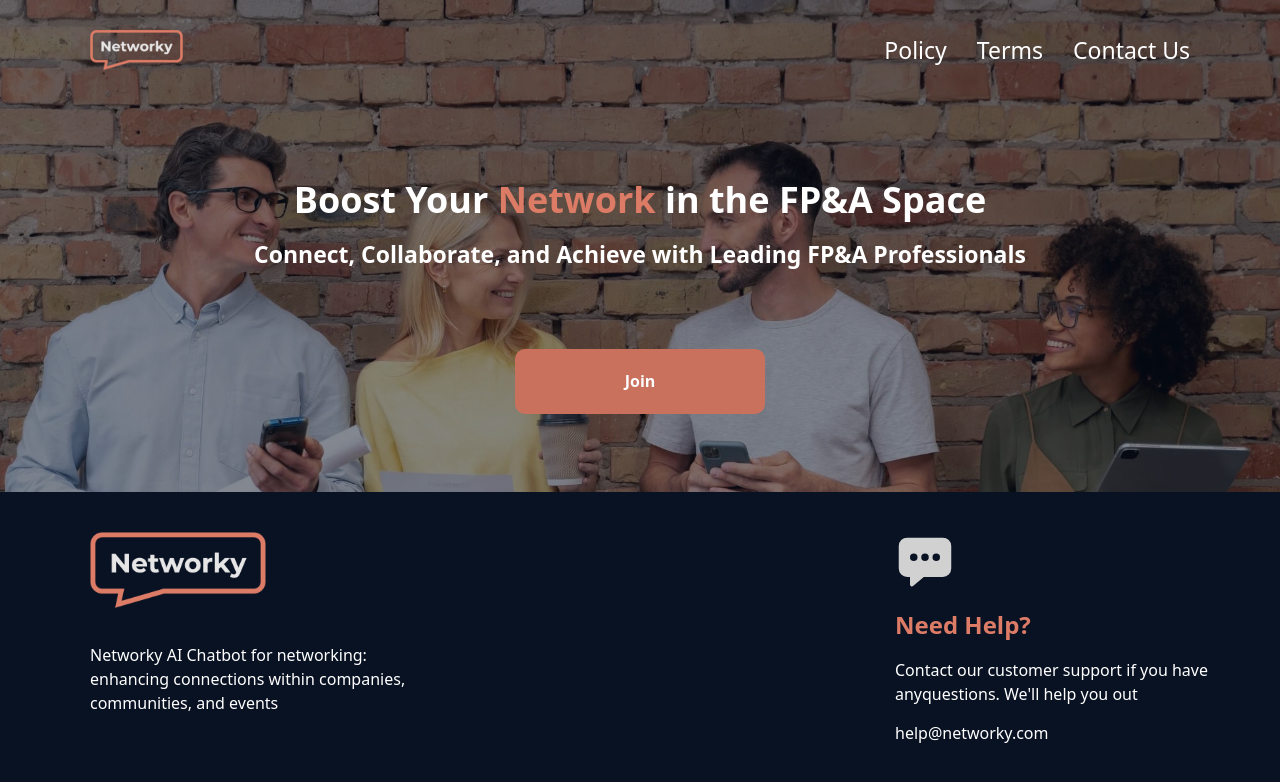
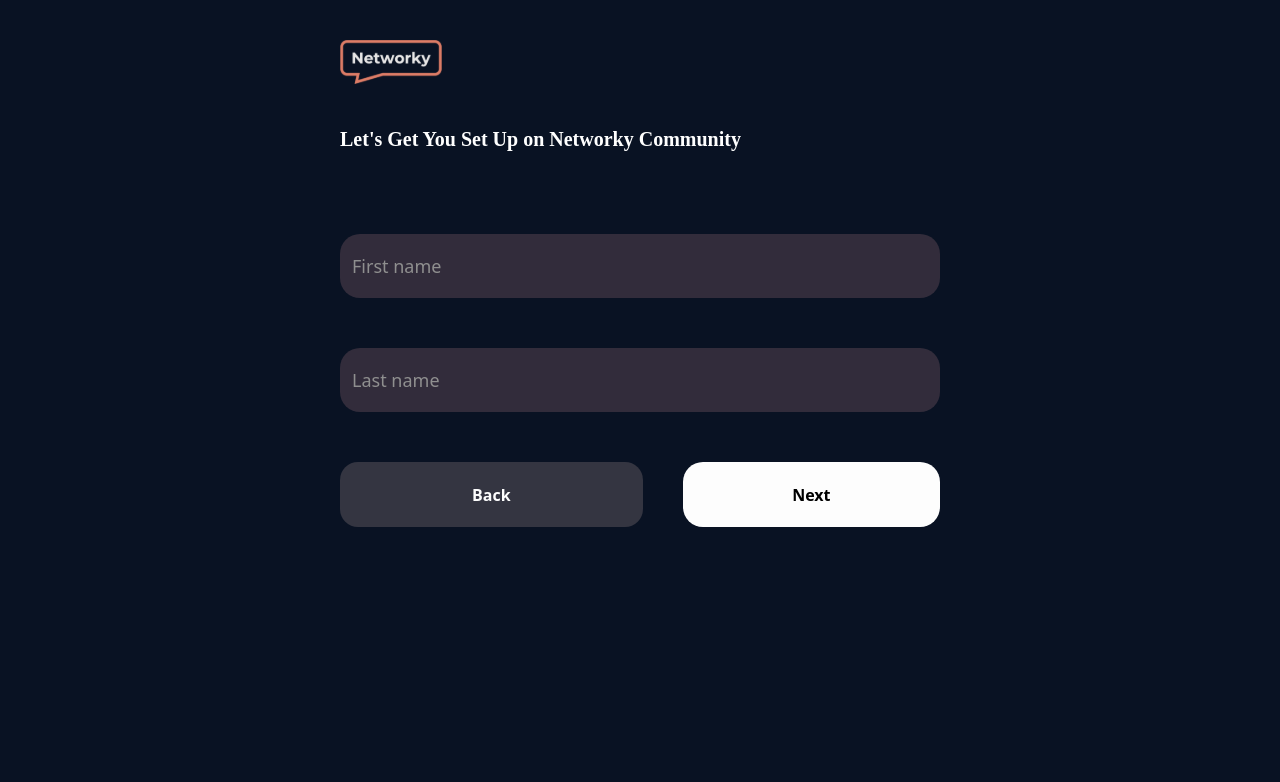
Before and after one commit to Ramilko37/quiz, a React (Create React App) app: page / in a window 1280 px wide. Shown: the top 782 px of the page. Built offline with nearby package versions, Linux system fonts and the light colour scheme.

Commit message:
stable static forms

```diff
--- a/package.json
+++ b/package.json
@@ -25,6 +25,7 @@
     "react-hook-form": "^7.51.3",
     "react-icons": "^5.0.1",
     "react-scripts": "5.0.1",
+    "react-select": "^5.8.0",
     "typescript": "^4.9.5",
     "web-vitals": "^2.1.4",
     "yup": "^1.4.0"
--- a/src/App.tsx
+++ b/src/App.tsx
@@ -21,13 +21,13 @@
 }
 
 function App() {
-  const [pageState, setPageState] = useState<PageState>(PageState.Welcome)
+  const [pageState, setPageState] = useState<PageState>(PageState.Forms)
   const [data, setData] = useState(quizData)
   const [authorised, setAuthorised] = useState<boolean>(false)
 
   useEffect(() => {
     if (authorised) {
-      setPageState(PageState.Quiz)
+      setPageState(PageState.Forms)
     }
   }, [authorised])
 
--- a/src/components/AuthForm/AuthForm.tsx
+++ b/src/components/AuthForm/AuthForm.tsx
@@ -67,7 +67,9 @@
           setIsEmailForm(true)
         }
       })
-      .catch(err => console.error(err))
+      .catch(err => {
+        console.error(err)
+      })
   }
 
   React.useEffect(() => {
@@ -133,6 +135,7 @@
           />
 
           <Button
+            disabled={false}
             variant={'primary'}
             children={'Next'}
             marginBottom={'24px'}
@@ -142,7 +145,9 @@
             color={'#000'}
             opacity={'1!important'}
             onClick={() => {
-              formik.handleSubmit()
+              // formik.handleSubmit()
+              console.log('here')
+              setAuthorised(true)
             }}
             // isDisabled={emptyField}
             h={'65px'}
--- a/src/data.ts
+++ b/src/data.ts
@@ -179,3 +179,61 @@
     buttons: [{ id: 11, text: 'Opt-in email', disabled: 0 }],
   },
 ]
+
+export const languages = [
+  { value: 'english', label: 'English' },
+  { value: 'spanish', label: 'Spanish' },
+  { value: 'german', label: 'German' },
+  { value: 'french', label: 'French' },
+  { value: 'italian', label: 'Italian' },
+  { value: 'portuguese', label: 'Portuguese' },
+  { value: 'dutch', label: 'Dutch' },
+  { value: 'swedish', label: 'Swedish' },
+  { value: 'danish', label: 'Danish' },
+  { value: 'norwegian', label: 'Norwegian' },
+  { value: 'finnish', label: 'Finnish' },
+  { value: 'polish', label: 'Polish' },
+  { value: 'czech', label: 'Czech' },
+  { value: 'slovak', label: 'Slovak' },
+  { value: 'hungarian', label: 'Hungarian' },
+  { value: 'greek', label: 'Greek' },
+  { value: 'russian', label: 'Russian' },
+  { value: 'ukrainian', label: 'Ukrainian' },
+  { value: 'belarusian', label: 'Belarusian' },
+  { value: 'serbian', label: 'Serbian' },
+  { value: 'croatian', label: 'Croatian' },
+  { value: 'bulgarian', label: 'Bulgarian' },
+  { value: 'romanian', label: 'Romanian' },
+  { value: 'turkish', label: 'Turkish' },
+  { value: 'armenian', label: 'Armenian' },
+  { value: 'albanian', label: 'Albanian' },
+  { value: 'latvian', label: 'Latvian' },
+  { value: 'lithuanian', label: 'Lithuanian' },
+  { value: 'estonian', label: 'Estonian' },
+  { value: 'irish', label: 'Irish' },
+  { value: 'welsh', label: 'Welsh' },
+  { value: 'bosnian', label: 'Bosnian' },
+  { value: 'macedonian', label: 'Macedonian' },
+  { value: 'georgian', label: 'Georgian' },
+  { value: 'mandarin', label: 'Mandarin' },
+  { value: 'hindi', label: 'Hindi' },
+  { value: 'arabic', label: 'Arabic' },
+  { value: 'bengali', label: 'Bengali' },
+  { value: 'japanese', label: 'Japanese' },
+  { value: 'korean', label: 'Korean' },
+  { value: 'vietnamese', label: 'Vietnamese' },
+  { value: 'persian', label: 'Persian' },
+  { value: 'thai', label: 'Thai' },
+  { value: 'malay', label: 'Malay' },
+  { value: 'indonesian', label: 'Indonesian' },
+  { value: 'filipino', label: 'Filipino' },
+  { value: 'urdu', label: 'Urdu' },
+  { value: 'swahili', label: 'Swahili' },
+  { value: 'zulu', label: 'Zulu' },
+  { value: 'xhosa', label: 'Xhosa' },
+  { value: 'hebrew', label: 'Hebrew' },
+  { value: 'yiddish', label: 'Yiddish' },
+  { value: 'amharic', label: 'Amharic' },
+  { value: 'somali', label: 'Somali' },
+  { value: 'hausa', label: 'Hausa' },
+]
--- a/src/views/Auth.tsx
+++ b/src/views/Auth.tsx
@@ -32,7 +32,9 @@
         document.cookie = `refresh_token=[${res?.data.payload.refresh_token.token}]`
         setAuthorised(true)
       })
-      .catch(err => console.error(err))
+      .catch(err => {
+        console.error(err)
+      })
 
     console.log('page state handled')
   }
--- a/src/views/Forms.tsx
+++ b/src/views/Forms.tsx
@@ -1,5 +1,10 @@
-import { Flex, HStack, Image, Text } from '@chakra-ui/react'
+import { Button, Flex, HStack, Image, Input, InputGroup, InputRightElement, Text } from '@chakra-ui/react'
+import { useMemo, useState } from 'react'
+import { FaPlus } from 'react-icons/fa6'
+import { HiMagnifyingGlass } from 'react-icons/hi2'
+import Select from 'react-select'
 import { PageState } from 'src/App'
+import { languages } from 'src/data'
 import QuizLogo from '../images/QuizLogo.svg'
 
 export enum ShowedForm {
@@ -13,24 +18,240 @@
   handlePageState: (pageState: PageState) => void
 }
 
+enum FormSteps {
+  NameSurname,
+  BirthDate,
+  Location,
+  Languages,
+}
+
+interface IFormData {
+  name: string
+  surname: string
+  birthDate: string
+  location: string
+  languages: string[]
+}
+
+type selectOption = {
+  value: string
+  label: string
+}
+
+const languagePlaceholders = [
+  'First Language',
+  'Second Language',
+  'Third Language',
+  'Fourth Language',
+  'Fifth Language',
+  'Sixth Language',
+]
+
 export const Forms = ({ handlePageState }: IFormsPageProps) => {
+  const [formStep, setFormStep] = useState<FormSteps>(FormSteps.NameSurname)
+  const [formValue, setFormValue] = useState<string>('')
+  const [formData, setFormData] = useState<IFormData>({
+    name: '',
+    surname: '',
+    birthDate: '',
+    location: '',
+    languages: [],
+  })
+  const [languageSelectComponent, setLanguageSelectComponent] = useState<selectOption[][]>([languages])
+
+  const handleAddSelectComponent = () => {
+    setLanguageSelectComponent(prev => [...prev, languages])
+  }
+
+  const handleSelectValue = (e: any) => {
+    setFormData(prev => ({ ...prev, languages: [...prev.languages, e.value] }))
+  }
+
+  const formComponent = useMemo(() => {
+    switch (formStep) {
+      case FormSteps.NameSurname:
+        return (
+          <Flex w={'100%'} direction={'column'} gap={'40px'}>
+            <Text fontFamily={'Montserrat'} fontSize={'20px'} fontWeight={600} color={'#fff'} mb={'40px'}>
+              Let's Get You Set Up on Networky Community
+            </Text>
+            <Input
+              name={'name'}
+              placeholder={'First name'}
+              onChange={e => setFormData(prev => ({ ...prev, name: e.target.value }))}
+              marginBottom={'10px'}
+            />
+            <Input
+              name={'surname'}
+              placeholder={'Last name'}
+              onChange={e => setFormData(prev => ({ ...prev, surname: e.target.value }))}
+              marginBottom={'10px'}
+            />
+          </Flex>
+        )
+      case FormSteps.BirthDate:
+        return (
+          <Flex w={'100%'} direction={'column'} gap={'40px'}>
+            <Text fontFamily={'Montserrat'} fontSize={'20px'} fontWeight={600} color={'#fff'}>
+              What is your date of birth?
+            </Text>
+            <Text fontFamily={'Montserrat'} fontSize={'16px'} fontWeight={600} color={'#fff'}>
+              Optional. Please provide your birth date. We use this information to offer personalized experiences
+              relevant to your age group. If you prefer not to share this information, feel free to skip this question.
+            </Text>
+            <Flex w={'100%'} gap={'16px'} justify={'center'}>
+              <Input
+                placeholder="DD MM YYYY"
+                size="md"
+                type="date"
+                onChange={e => setFormData(prev => ({ ...prev, birthDate: e.target.value }))}
+              />
+            </Flex>
+          </Flex>
+        )
+      case FormSteps.Location:
+        return (
+          <Flex w={'100%'} direction={'column'} gap={'40px'}>
+            <Text fontFamily={'Montserrat'} fontSize={'20px'} fontWeight={600} color={'#fff'} mb={'40px'}>
+              What is your location?
+            </Text>
+            <Text fontFamily={'Montserrat'} fontSize={'16px'} fontWeight={600} color={'#fff'}>
+              Share your location to connect with relevant professionals in your area, enhancing local networking
+              opportunities
+            </Text>
+            <InputGroup>
+              <Input
+                name={'name'}
+                placeholder={'Location'}
+                onChange={e => setFormData(prev => ({ ...prev, location: e.target.value }))}
+                marginBottom={'10px'}
+              />
+              <InputRightElement mr={'8px'} alignItems={'center'}>
+                <HiMagnifyingGlass size={'24px'} color={'#A3A3A3'} />
+              </InputRightElement>
+            </InputGroup>
+          </Flex>
+        )
+      case FormSteps.Languages:
+        return (
+          <Flex w={'100%'} h={'100%'} direction={'column'} gap={'40px'}>
+            <Text fontFamily={'Montserrat'} fontSize={'20px'} fontWeight={600} color={'#fff'} mb={'40px'}>
+              What are your preferred languages for communication?
+            </Text>
+            <Text fontFamily={'Montserrat'} fontSize={'16px'} fontWeight={600} color={'#fff'}>
+              This helps us match you with networking opportunities in languages you're most comfortable with.
+            </Text>
+
+            {languageSelectComponent.map((component, index) => (
+              <Select
+                placeholder={languagePlaceholders[index]}
+                onChange={e => handleSelectValue(e)}
+                styles={{
+                  control: styles => ({
+                    ...styles,
+                    backgroundColor: '#322C3B',
+                    borderRadius: '20px',
+                    height: '64px',
+                    background: '#322C3B',
+                    border: 'none',
+                  }),
+                  indicatorSeparator: styles => ({
+                    ...styles,
+                    display: 'none',
+                  }),
+                  indicatorsContainer: styles => ({
+                    ...styles,
+                    color: '#A3A3A3',
+                    opacity: '0.7',
+                  }),
+                  singleValue: styles => ({
+                    ...styles,
+                    color: '#A3A3A3',
+                  }),
+                  menu: styles => ({
+                    ...styles,
+                    backgroundColor: '#322C3B',
+                    borderRadius: '20px',
+                    color: '#A3A3A3',
+                  }),
+                  menuList: styles => ({
+                    ...styles,
+                    backgroundColor: '#322C3B',
+                    borderRadius: '20px',
+                    color: '#A3A3A3',
+                  }),
+                }}
+                options={component}
+              />
+            ))}
+            <Button
+              margin={'0 auto'}
+              justifyContent={'center'}
+              onClick={handleAddSelectComponent}
+              w={'40px'}
+              h={'40px'}
+              borderRadius={'50%'}
+            >
+              <FaPlus />
+            </Button>
+          </Flex>
+        )
+    }
+  }, [formStep, languageSelectComponent])
+
+  const handleBack = () => {
+    setFormStep(formStep - 1)
+  }
+
+  const handleNext = () => {
+    setFormStep(formStep + 1)
+  }
+
+  console.log(formData, 222)
+
   return (
-    <Flex
-      direction={'column'}
-      w={'500px'}
-      h={'100%'}
-      gap={'40px'}
-      justify={'center'}
-      align={'flex-start'}
-      position={'relative'}
-    >
-      <HStack justify={'flex-start'}>
-        <Image alignItems={'flex-start'} w={'102px'} h={'44px'} src={QuizLogo} />
-      </HStack>
+    <>
+      <Flex
+        w={'100%'}
+        h={'100%'}
+        direction={'column'}
+        maxW={'600px'}
+        gap={'40px'}
+        align={'center'}
+        boxSizing={'border-box'}
+      >
+        <HStack w={'100%'} justifyContent={'flex-start'} mt={'40px'}>
+          <Image alignItems={'left'} w={'102px'} h={'44px'} src={QuizLogo} />
+        </HStack>
+        {formComponent}
+        <Flex w={'100%'} gap={'40px'}>
+          <Button
+            variant={'primary'}
+            children={'Back'}
+            marginBottom={'24px'}
+            w={'100%'}
+            type={'submit'}
+            bgColor={'rgb(52, 53, 65)'}
+            p={'10px 50px 10px 50px'}
+            borderRadius={'18px'}
+            h={'65px'}
+            onClick={handleBack}
+          />
 
-      <Text fontWeight={600} fontSize={'20px'} color={'#fff'}>
-        Join Networky, Expand Your Horizons!
-      </Text>
-    </Flex>
+          <Button
+            variant={'primary'}
+            children={'Next'}
+            marginBottom={'24px'}
+            w={'100%'}
+            type={'submit'}
+            bgColor={'#FDFDFD'}
+            color={'#000'}
+            opacity={'1!important'}
+            onClick={handleNext}
+            h={'65px'}
+          />
+        </Flex>
+      </Flex>
+    </>
   )
 }
```
Also changed, not shown: 1 other file (tests, documents, lock files or other folders).
